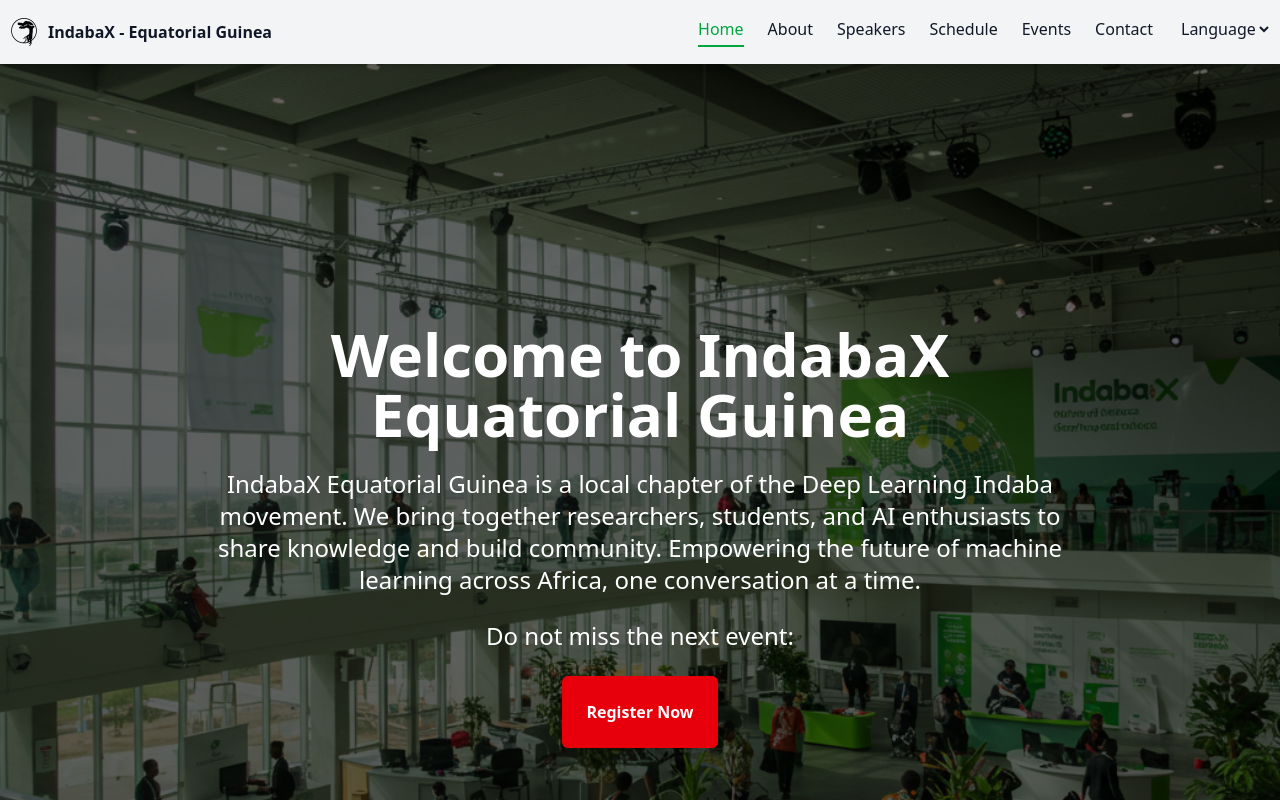
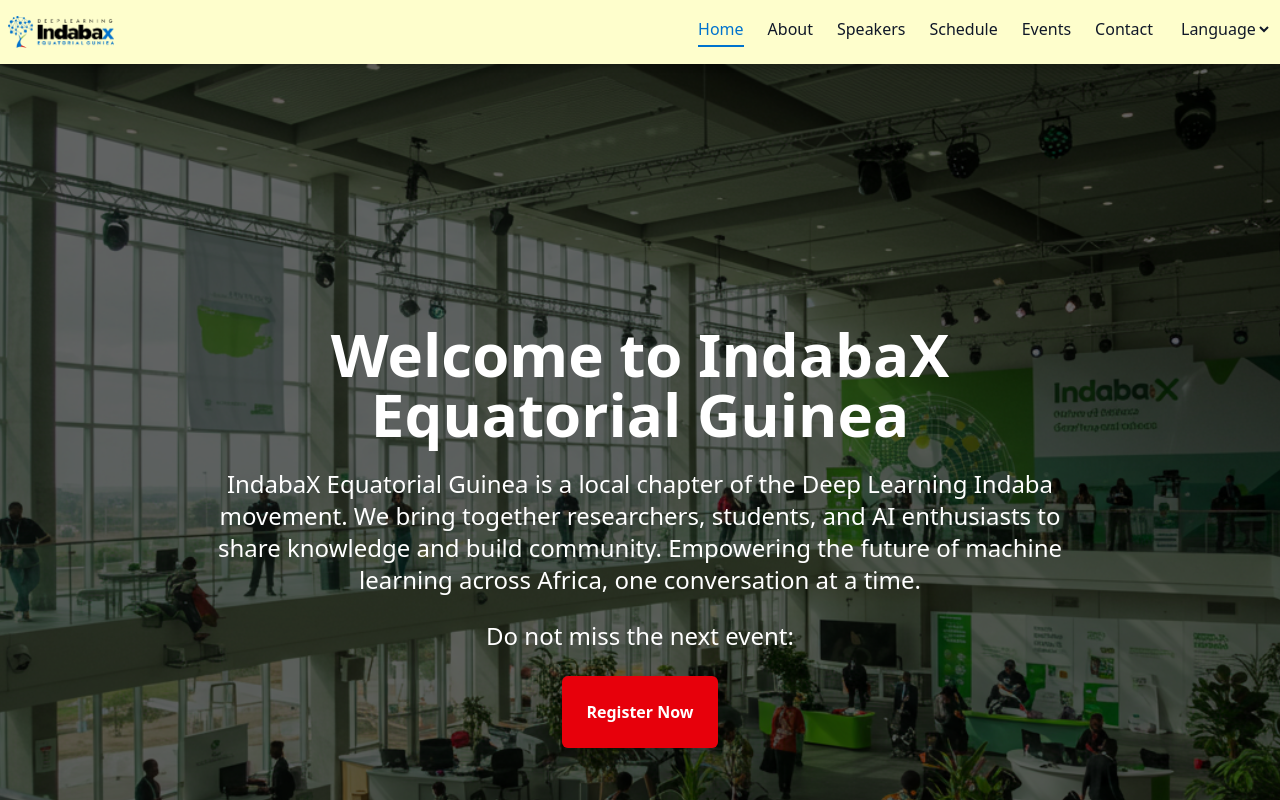
Before and after one commit to NeoPhetoane/IndabaX_Equatorial_Guinea, a React (Vite) app: page / in a window 1280 px wide. Shown: the top 800 px of the page. Built offline with nearby package versions, Linux system fonts and the light colour scheme.

Commit message:
Navbar colors changed to match client colors.

```diff
--- a/src/components/Navbar.jsx
+++ b/src/components/Navbar.jsx
@@ -4,18 +4,15 @@
 
 const Navbar = () => {
   const [isOpen, setIsOpen] = useState(false);
-  const linkClass = "text-gray-900 hover:text-green-700 transition";
+  const linkClass = "text-gray-900 hover:text-true-blue transition";
 
   return (
-    <header className="sticky top-0 z-50 bg-gray-100 shadow-md">
+    <header className="sticky top-0 z-50 bg-yellow shadow-md">
       <nav className="max-w-7xl mx-auto px-2 py-4 flex justify-between items-center">
         {/* Logo */}
         <Link to="/">
           <div className="flex items-center space-x-2">
-            <img src="/logo.png" alt="IndabaX Logo" className="h-8 w-auto" />
-            <span className="text-1xl font-bold text-gray-900">
-              IndabaX - Equatorial Guinea
-            </span>
+            <img src="/logo1.png" alt="IndabaX Logo" className="h-8 w-auto" />
           </div>
         </Link>
 
@@ -26,9 +23,7 @@
             end
             className={({ isActive }) =>
               `${linkClass} ${
-                isActive
-                  ? "text-green-600 border-b-2 border-green-600 pb-1"
-                  : ""
+                isActive ? "text-true-blue border-b-2 border-blue pb-1" : ""
               }`
             }
           >
@@ -39,9 +34,7 @@
             to="/about"
             className={({ isActive }) =>
               `${linkClass} ${
-                isActive
-                  ? "text-green-600 border-b-2 border-green-600 pb-1"
-                  : ""
+                isActive ? "text-true-blue border-b-2 border-blue pb-1" : ""
               }`
             }
           >
@@ -52,9 +45,7 @@
             to="/speakers"
             className={({ isActive }) =>
               `${linkClass} ${
-                isActive
-                  ? "text-green-600 border-b-2 border-green-600 pb-1"
-                  : ""
+                isActive ? "text-true-blue border-b-2 border-blue pb-1" : ""
               }`
             }
           >
@@ -65,9 +56,7 @@
             to="/schedule"
             className={({ isActive }) =>
               `${linkClass} ${
-                isActive
-                  ? "text-green-600 border-b-2 border-green-600 pb-1"
-                  : ""
+                isActive ? "text-true-blue border-b-2 border-blue pb-1" : ""
               }`
             }
           >
@@ -77,9 +66,7 @@
             to="/events"
             className={({ isActive }) =>
               `${linkClass} ${
-                isActive
-                  ? "text-green-600 border-b-2 border-green-600 pb-1"
-                  : ""
+                isActive ? "text-true-blue border-b-2 border-blue pb-1" : ""
               }`
             }
           >
@@ -90,9 +77,7 @@
             to="/contact"
             className={({ isActive }) =>
               `${linkClass} ${
-                isActive
-                  ? "text-green-600 border-b-2 border-green-600 pb-1"
-                  : ""
+                isActive ? "text-true-blue border-b-2 border-blue pb-1" : ""
               }`
             }
           >
@@ -112,7 +97,7 @@
 
       {/* Mobile Menu */}
       {isOpen && (
-        <div className="md:hidden px-4 pb-4 flex flex-col space-y-2 bg-gray-100">
+        <div className="md:hidden px-4 pb-4 flex flex-col space-y-2 bg-yellow">
           <Link to="/" className={linkClass} onClick={() => setIsOpen(false)}>
             Home
           </Link>
--- a/src/index.css
+++ b/src/index.css
@@ -23,3 +23,39 @@
 .animate-scroll-sponsors {
   animation: scroll-sponsors 30s linear infinite;
 }
+
+/*Colors*/
+:root {
+  --color-primary: #0073ce; /* Blue */
+  --color-secondary: #ffff00; /* Yellow */
+  --color-accent: #ffff70; /* lighter yellow*/
+  --color-background: #fefecc; /* Pastel Yellow */
+  --color-text: #2d3748; /* Dark Text */
+  --color-link: rgb(167, 167, 250); /* Blue Link */
+}
+
+/* Background utilities */
+.bg-true-blue {
+  background-color: var(--color-primary);
+}
+
+.bg-yellow {
+  background-color: var(--color-background);
+}
+
+/* Text utilities */
+.text-true-blue {
+  color: var(--color-primary);
+}
+
+.text-yellow {
+  color: var(--color-secondary);
+}
+
+.hover\:text-true-blue:hover {
+  color: var(--color-primary);
+}
+
+.border-blue {
+  border-color: var(--color-primary);
+}
```
Also changed, not shown: public/logo.jpg (added), public/logo1.png (added).
